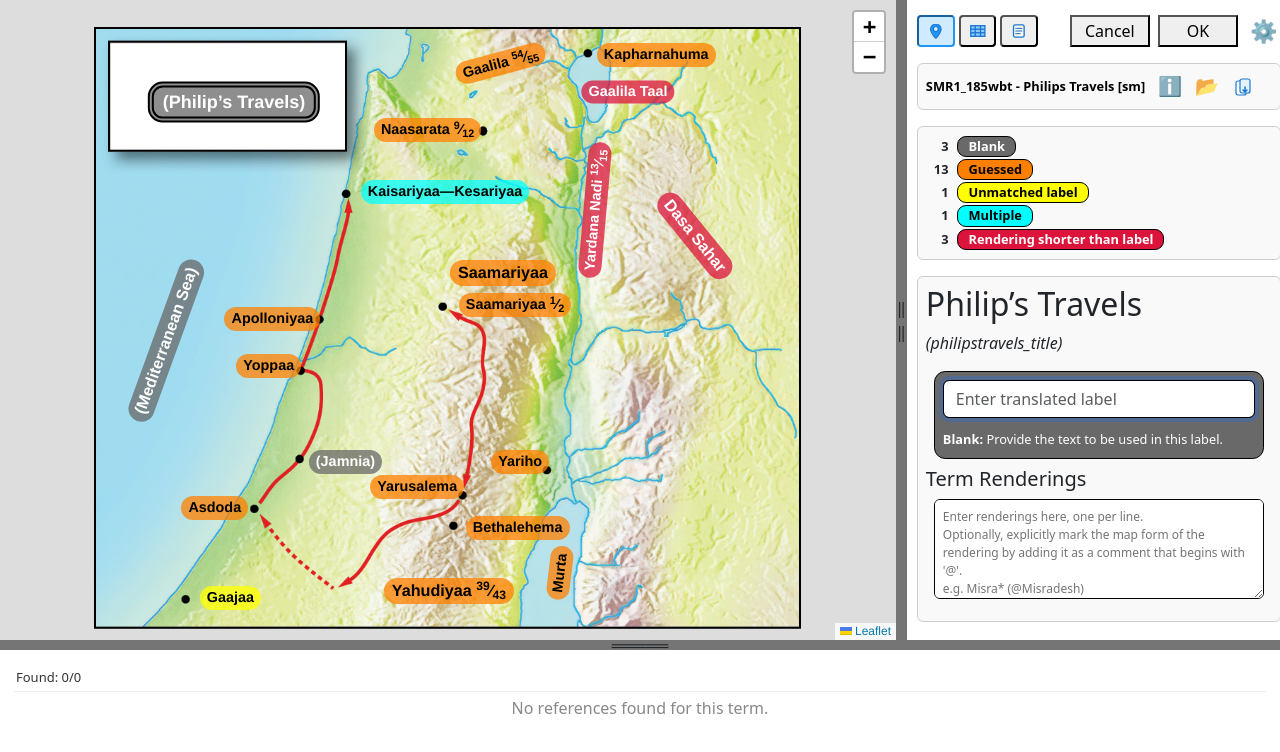
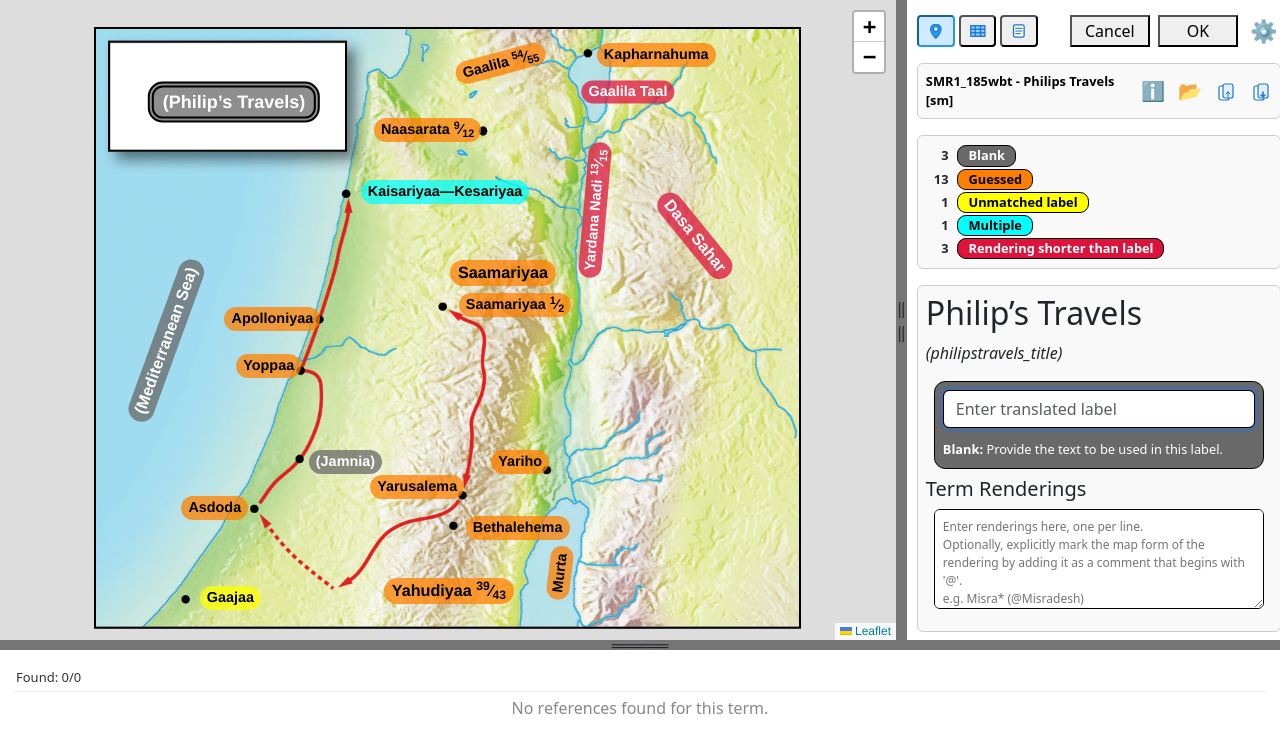
Before and after one commit to sillsdev/paratext-diagram-labeler, a React (Create React App) app: page / in a window 1280 px wide. Shown: the top 752 px of the page. Built offline with nearby package versions, Linux system fonts and the light colour scheme.

Commit message:
Update App.js

```diff
--- a/src/App.js
+++ b/src/App.js
@@ -1255,6 +1255,24 @@ function DetailsPane({ selLocation, onUpdateVernacular, onNextLocation, renderin
       // User cancelled or not supported
     }
   };
+// Import to data merge file handler
+  const handleImportDataMerge = async () => {
+    try {
+      const fileHandle = await window.showOpenFilePicker({
+        suggestedName: 'term-renderings-export.json',
+        types: [
+          {
+            description: 'IDML data merge files',
+            accept: { 'text': ['.idml.txt'] },
+          },
+        ],
+      });
+      if (fileHandle) {
+      }
+    } catch (e) {
+      // User cancelled or not supported
+    }
+  };
 
   // Only show the button row if in USFM view
   if (mapPaneView === 2) {
@@ -1432,11 +1450,23 @@ function DetailsPane({ selLocation, onUpdateVernacular, onNextLocation, renderin
           <span role="img" aria-label="browse" style={{ fontSize: '1.2em', color: '#fc6' }}>📂</span>
         </button>
           <button
+            onClick={handleImportDataMerge}
+            style={{ background: 'none', border: 'none', cursor: 'pointer', padding: 0, marginLeft: 1 }}
+            title="Export to data merge file"
+          >
+            {/* Import icon: two stacked files with an up arrow */}
+            <svg width="22" height="22" viewBox="0 0 22 22" fill="none" xmlns="http://www.w3.org/2000/svg">
+              <rect x="4" y="4" width="10" height="14" rx="2" fill="#fff" stroke="#1976d2" strokeWidth="1.2"/>
+              <rect x="8" y="2" width="10" height="14" rx="2" fill="#e3f2fd" stroke="#1976d2" strokeWidth="1.2"/>
+              <path d="M13 15v-5m0 0l-2 2m2 -2l2 2" stroke="#1976d2" strokeWidth котор="1.5" strokeLinecap="round" strokeLinejoin="round"/>
+            </svg>
+          </button>
+          <button
             onClick={handleExportDataMerge}
             style={{ background: 'none', border: 'none', cursor: 'pointer', padding: 0, marginLeft: 1 }}
             title="Export to data merge file"
           >
-            {/* Export icon: two stacked files with an arrow */}
+            {/* Export icon: two stacked files with a down arrow */}
             <svg width="22" height="22" viewBox="0 0 22 22" fill="none" xmlns="http://www.w3.org/2000/svg">
               <rect x="4" y="4" width="10" height="14" rx="2" fill="#fff" stroke="#1976d2" strokeWidth="1.2"/>
               <rect x="8" y="2" width="10" height="14" rx="2" fill="#e3f2fd" stroke="#1976d2" strokeWidth="1.2"/>
```
